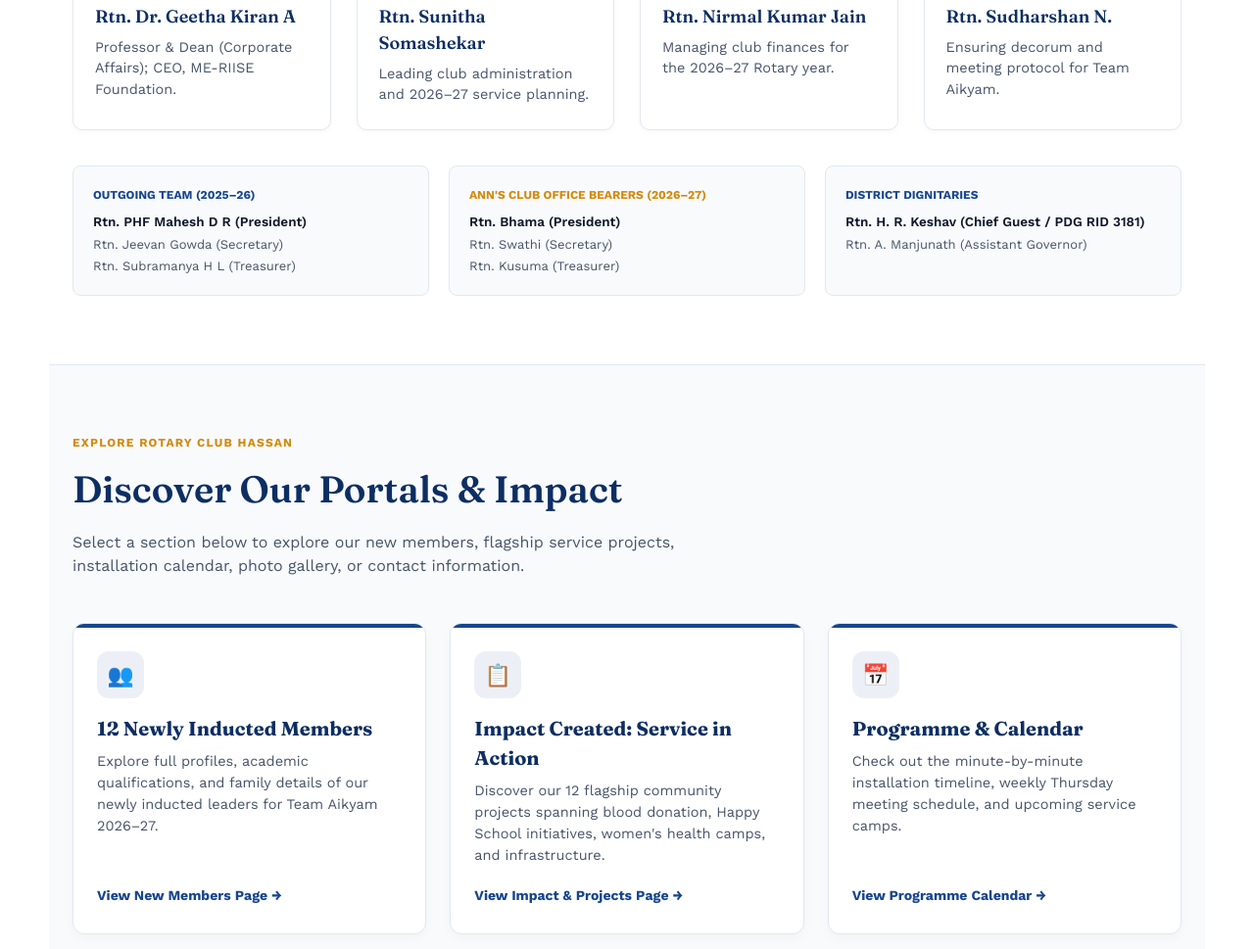
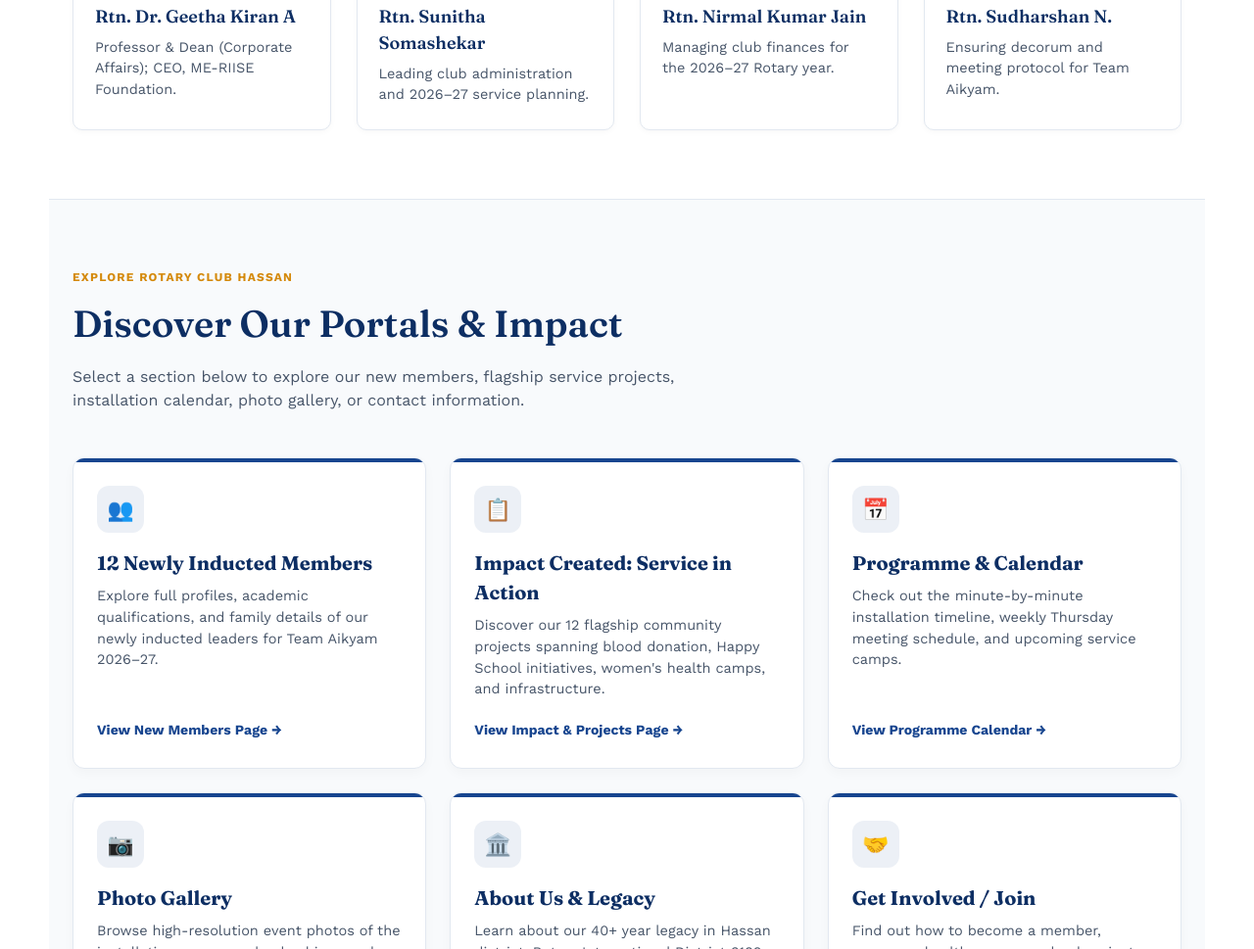
Before and after one commit to JOKER8946/rotary_hassan, a plain HTML site: page index.html in a window 1280 px wide. Shown: the part 1719-2688 px from the top of the page at 98% size. Drawn offline with nearby package versions, Linux system fonts and the light colour scheme.

Commit message:
Update index.html

```diff
--- a/index.html
+++ b/index.html
@@ -406,27 +406,6 @@
       </div>
     </div>
   </div>
-
-  <!-- LEADERSHIP COLLABORATORS & ANNS CLUB -->
-  <div style="margin-top:36px; display:grid; grid-template-columns: 1fr 1fr 1fr; gap:20px;">
-    <div style="background:#f8fafc; padding:20px; border-radius:8px; border:1px solid var(--line);">
-      <div style="font-size:12px; font-weight:700; text-transform:uppercase; color:var(--rotary-blue); margin-bottom:8px;">Outgoing Team (2025–26)</div>
-      <p style="font-size:13.5px; color:var(--ink); font-weight:600; margin-bottom:4px;">Rtn. PHF Mahesh D R (President)</p>
-      <p style="font-size:13px; color:var(--ink-soft); margin-bottom:2px;">Rtn. Jeevan Gowda (Secretary)</p>
-      <p style="font-size:13px; color:var(--ink-soft);">Rtn. Subramanya H L (Treasurer)</p>
-    </div>
-    <div style="background:#f8fafc; padding:20px; border-radius:8px; border:1px solid var(--line);">
-      <div style="font-size:12px; font-weight:700; text-transform:uppercase; color:var(--rotary-gold-dark); margin-bottom:8px;">Ann's Club Office Bearers (2026–27)</div>
-      <p style="font-size:13.5px; color:var(--ink); font-weight:600; margin-bottom:4px;">Rtn. Bhama (President)</p>
-      <p style="font-size:13px; color:var(--ink-soft); margin-bottom:2px;">Rtn. Swathi (Secretary)</p>
-      <p style="font-size:13px; color:var(--ink-soft);">Rtn. Kusuma (Treasurer)</p>
-    </div>
-    <div style="background:#f8fafc; padding:20px; border-radius:8px; border:1px solid var(--line);">
-      <div style="font-size:12px; font-weight:700; text-transform:uppercase; color:var(--rotary-blue); margin-bottom:8px;">District Dignitaries</div>
-      <p style="font-size:13.5px; color:var(--ink); font-weight:600; margin-bottom:4px;">Rtn. H. R. Keshav (Chief Guest / PDG RID 3181)</p>
-      <p style="font-size:13px; color:var(--ink-soft);">Rtn. A. Manjunath (Assistant Governor)</p>
-    </div>
-  </div>
 </section>
 
 <!-- EXPLORE SUB-PAGES HUB SECTION -->
```
